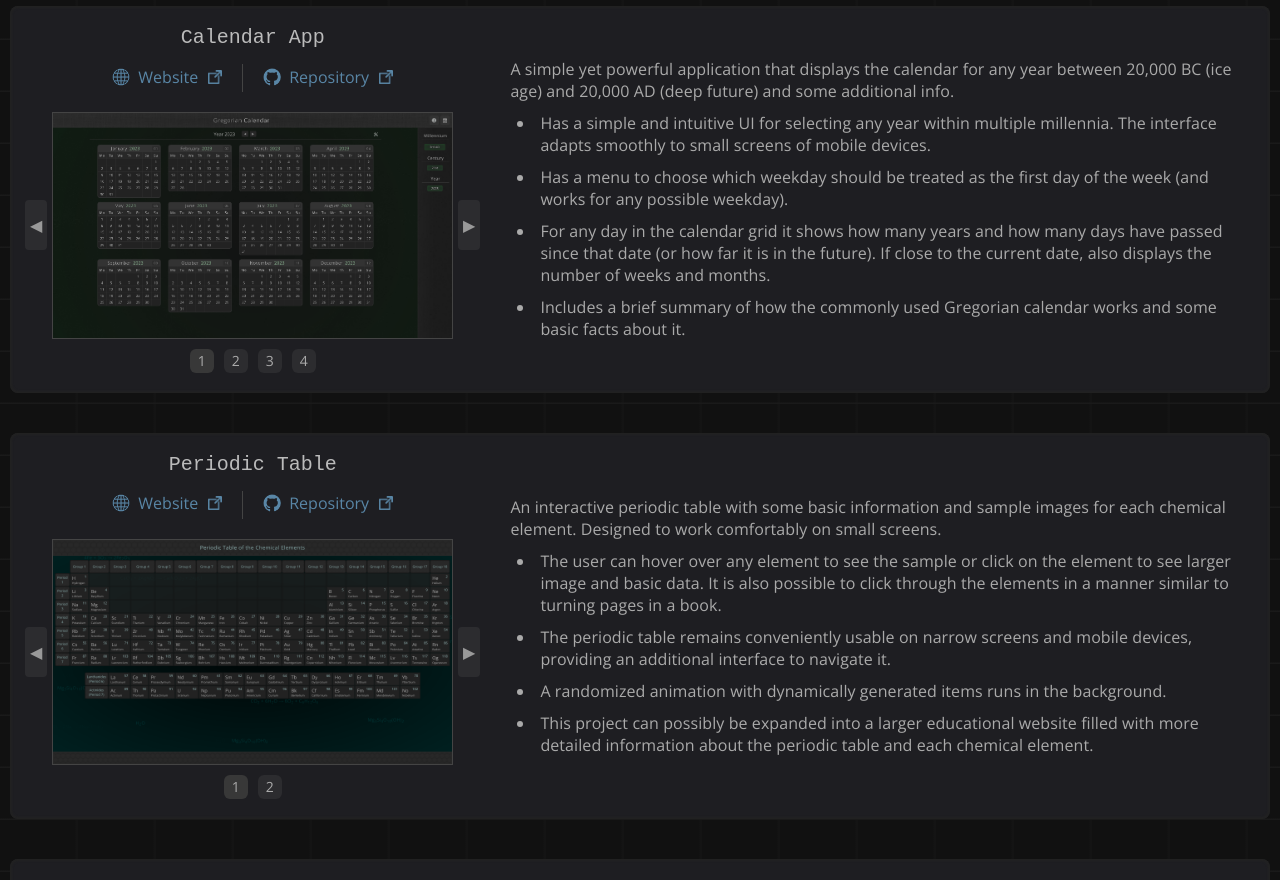
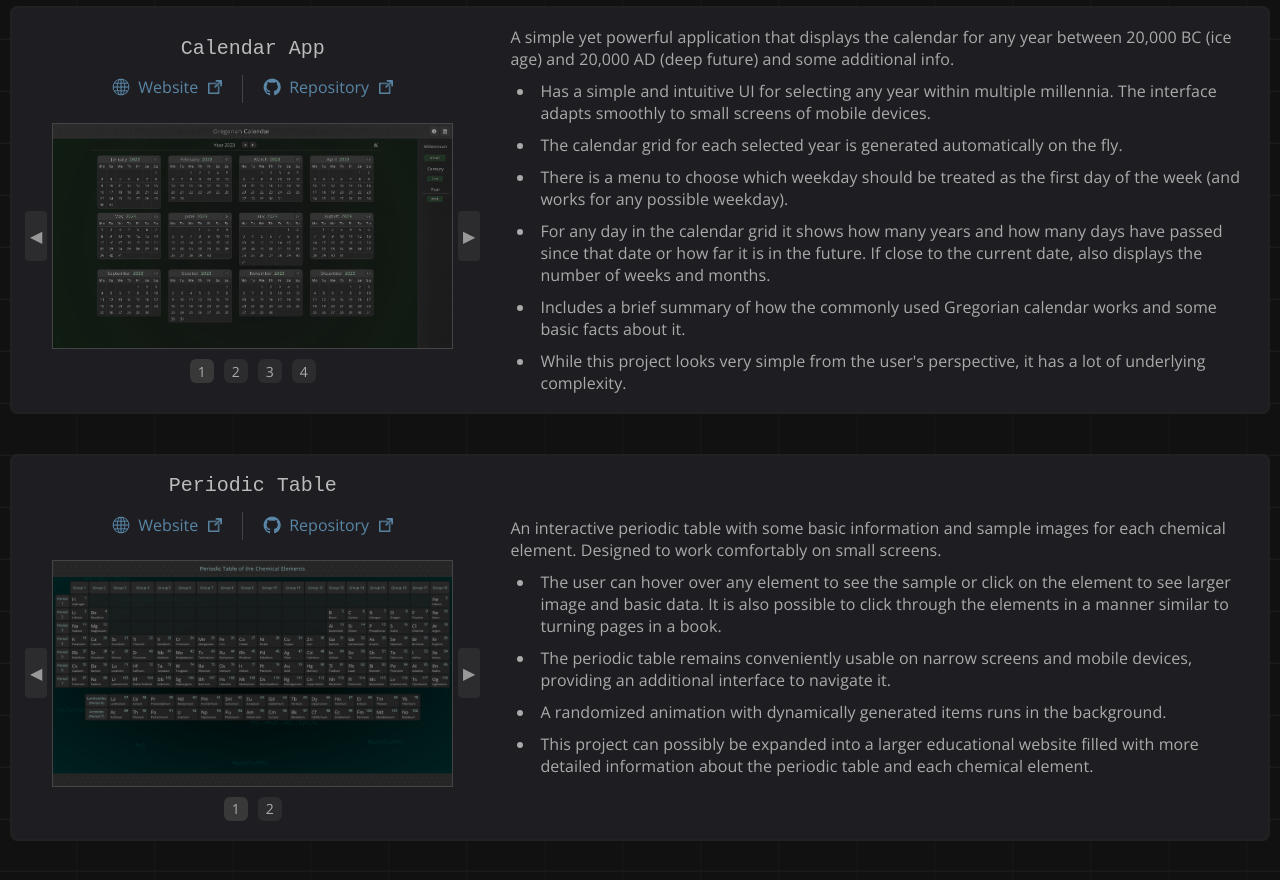
Before and after one commit to Offline2099/offline2099.github.io, an Angular app: page / in a window 1280 px wide. Shown: the part 2040-2920 px from the top of the page. Built offline with nearby package versions, Linux system fonts and the light colour scheme.

Commit message:
Update project descriptions

```diff
--- a/src/app/data.ts
+++ b/src/app/data.ts
@@ -86,9 +86,11 @@ export const Websites: WebsiteData[] = [
       summary: 'A simple yet powerful application that displays the calendar for any year between 20,000\xa0BC (ice age) and 20,000\xa0AD (deep future) and some additional info.',
       features: [
         'Has a simple and intuitive UI for selecting any year within multiple millennia. The interface adapts smoothly to small screens of mobile devices.',
-        'Has a menu to choose which weekday should be treated as the first day of the week (and works for any possible weekday).',
-        'For any day in the calendar grid it shows how many years and how many days have passed since that date (or how far it is in the future). If close to the current date, also displays the number of weeks and months.',
-        'Includes a brief summary of how the commonly used Gregorian calendar works and some basic facts about it.'
+        'The calendar grid for each selected year is generated automatically on the fly.',
+        'There is a menu to choose which weekday should be treated as the first day of the week (and works for any possible weekday).',
+        'For any day in the calendar grid it shows how many years and how many days have passed since that date or how far it is in the future. If close to the current date, also displays the number of weeks and months.',
+        'Includes a brief summary of how the commonly used Gregorian calendar works and some basic facts about it.',
+        'While this project looks very simple from the user\'s perspective, it has a lot of underlying complexity.'
       ]
     }
   },
```
